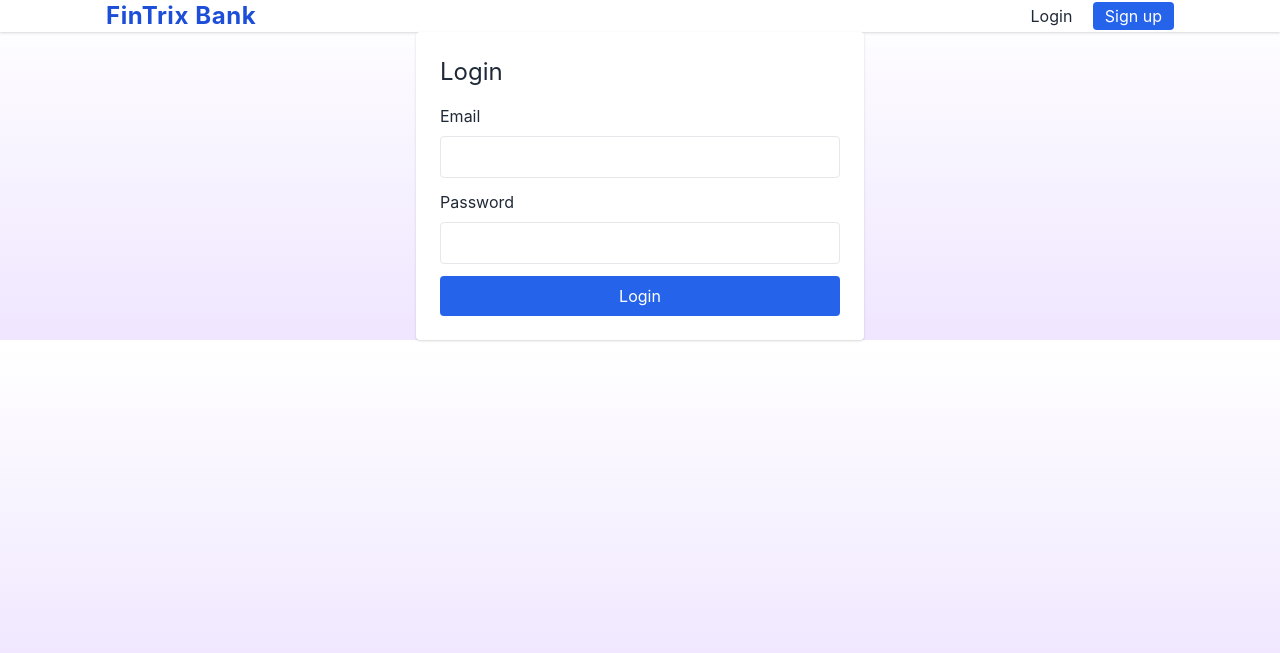
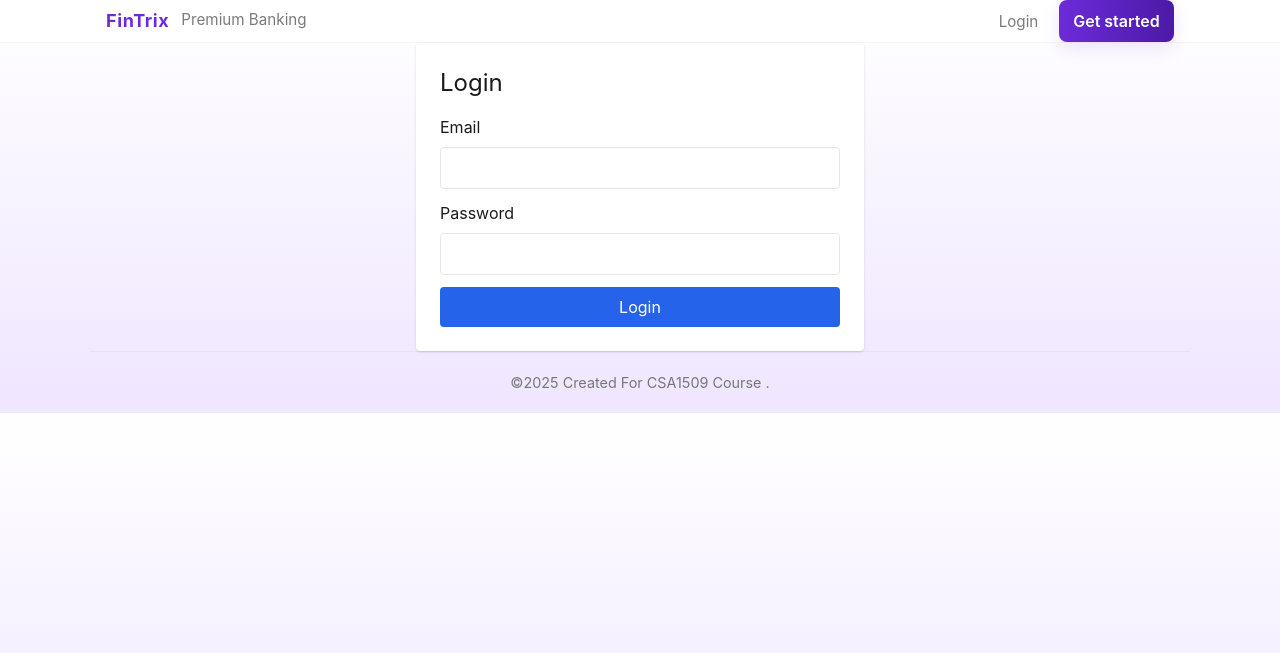
Before and after one commit to Karanam-23/online-banking, a Flask app: a page that uses templates/base.html in a window 1280 px wide. Shown: the top 653 px of the page. Run offline with Flask 3, Linux system fonts and the light colour scheme.

Commit message:
Update base.html

```diff
--- a/templates/base.html
+++ b/templates/base.html
@@ -1,48 +1,57 @@
 <!doctype html>
 <html lang="en">
 <head>
-  <meta charset="utf-8">
-  <meta name="viewport" content="width=device-width, initial-scale=1">
-  <title>FinTrix — Online Banking</title>
+  <meta charset="utf-8" />
+  <meta name="viewport" content="width=device-width,initial-scale=1" />
+  <title>FinTrix — Premium Banking</title>
+
+  <!-- Tailwind for utility wiring, but primary look driven by custom CSS -->
   <link href="https://cdn.jsdelivr.net/npm/tailwindcss@2.2.19/dist/tailwind.min.css" rel="stylesheet">
+  <link rel="stylesheet" href="/static/css/style.css">
+
   <script src="https://cdn.jsdelivr.net/npm/chart.js"></script>
-  <link rel="stylesheet" href="/static/css/style.css">
 </head>
-<body class="bg-gray-50 text-gray-800">
+<body>
 
-  <nav class="bg-white shadow">
-    <div class="container mx-auto px-4 py-3 flex items-center justify-between">
-
+  <nav class="nav">
+    <div class="container flex items-center justify-between py-4">
       <div class="flex items-center gap-3">
-        <span class="font-bold text-2xl text-blue-700 tracking-wide">FinTrix Bank</span>
+        <div class="nav-brand">FinTrix</div>
+        <div class="kv muted">Premium Banking</div>
       </div>
 
-      <div>
+      <div class="">
         {% if current_user.is_authenticated %}
-          <a href="{{ url_for('dashboard') }}" class="mr-4">Dashboard</a>
-          <a href="{{ url_for('transactions') }}" class="mr-4">Transactions</a>
-          <a href="{{ url_for('transfer') }}" class="mr-4">Transfer</a>
-          <a href="{{ url_for('virtual_card') }}" class="mr-4">Virtual Card</a>
-          <a href="{{ url_for('logout') }}" class="text-red-600">Logout</a>
+          <a class="mr-4 muted" href="{{ url_for('dashboard') }}">Dashboard</a>
+          <a class="mr-4 muted" href="{{ url_for('transactions') }}">Transactions</a>
+          <a class="mr-4 muted" href="{{ url_for('transfer') }}">Transfer</a>
+          <a class="mr-4 muted" href="{{ url_for('virtual_card') }}">Cards</a>
+          <a class="text-red-600" href="{{ url_for('logout') }}">Logout</a>
         {% else %}
-          <a href="{{ url_for('login') }}" class="mr-4">Login</a>
-          <a href="{{ url_for('register') }}" class="bg-blue-600 text-white px-3 py-1 rounded">Sign up</a>
+          <a class="mr-4 muted" href="{{ url_for('login') }}">Login</a>
+          <a class="btn btn-primary" href="{{ url_for('register') }}">Get started</a>
         {% endif %}
       </div>
     </div>
   </nav>
 
-  <main class="container mx-auto px-4 py-8">
+  <main class="container py-10">
     {% with messages = get_flashed_messages(with_categories=true) %}
       {% if messages %}
+        <div class="mb-6">
         {% for cat, msg in messages %}
-          <div class="mb-4 p-3 rounded {{ 'bg-green-100' if cat=='success' else 'bg-red-100' }}">{{ msg }}</div>
+          <div class="{{ 'alert-success' if cat=='success' else 'alert-danger' }}">{{ msg }}</div>
         {% endfor %}
+        </div>
       {% endif %}
     {% endwith %}
 
     {% block content %}{% endblock %}
   </main>
 
+  <footer class="footer container center">
+    <div>©2025 Created For CSA1509 Course .</div>
+  </footer>
+
 </body>
 </html>
```
